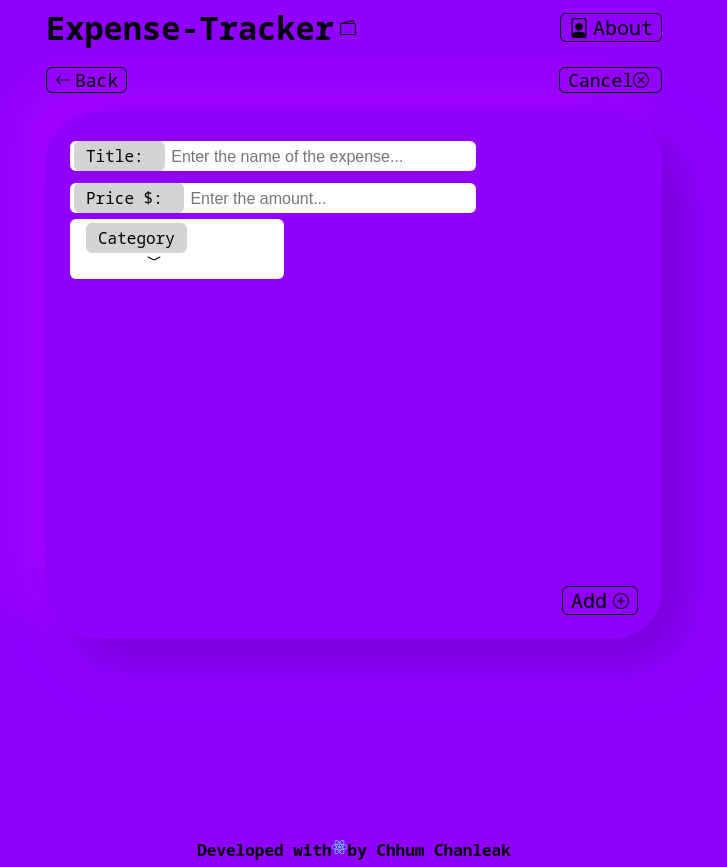
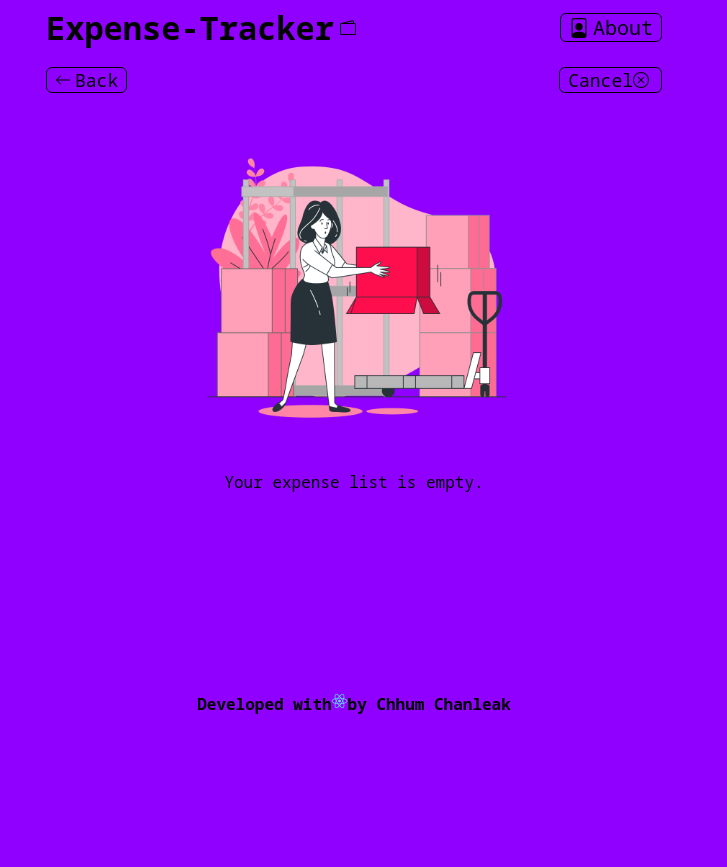
Before and after one commit to chhum-chanleak/expense, a React (Create React App) app: page /add-expense in a window 1280 px wide. Shown: the whole page, without its empty margins (286-1013 px from the left). After the commit the page ends 800 px from the top, so only its background shows below. Built offline with nearby package versions, Linux system fonts and the light colour scheme.

Commit message:
updated json files

```diff
--- a/package.json
+++ b/package.json
@@ -1,5 +1,5 @@
 {
-  "homepage": "https://chhum-chanleak.github.io/",
+  "homepage": "https://chhum-chanleak.github.io/EXPENSE",
   "name": "expense",
   "version": "0.1.0",
   "private": true,
--- a/src/App.js
+++ b/src/App.js
@@ -11,7 +11,7 @@ function App() {
     <Router>
       <Header />
       <Switch>
-        <Route path="/" exact component={Home} />
+        <Route path="/" component={Home} />
         <Route path="/add-expense" component={AddExpense} />
         <Route path="/about" component={About} />
       </Switch>
```
